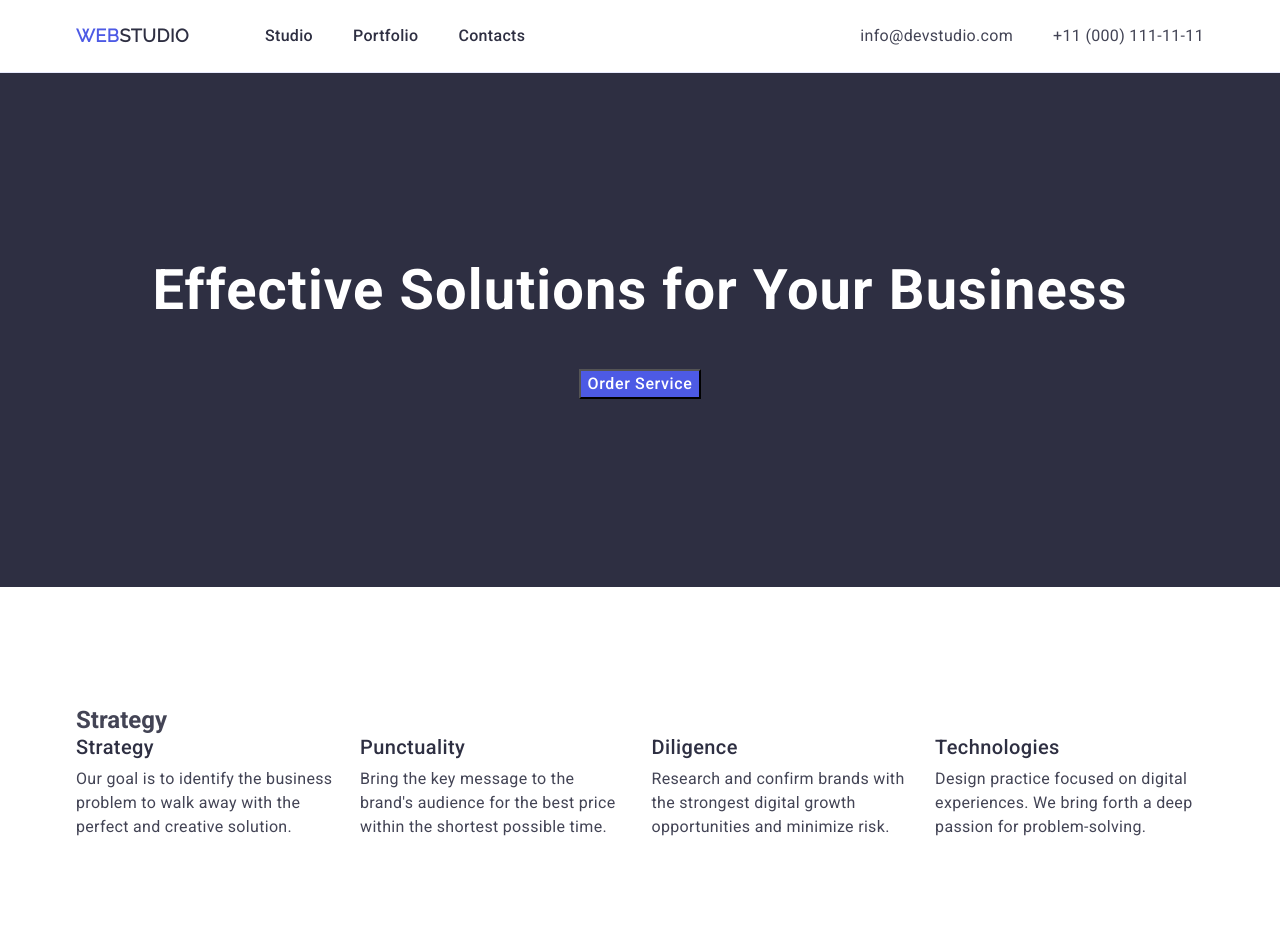
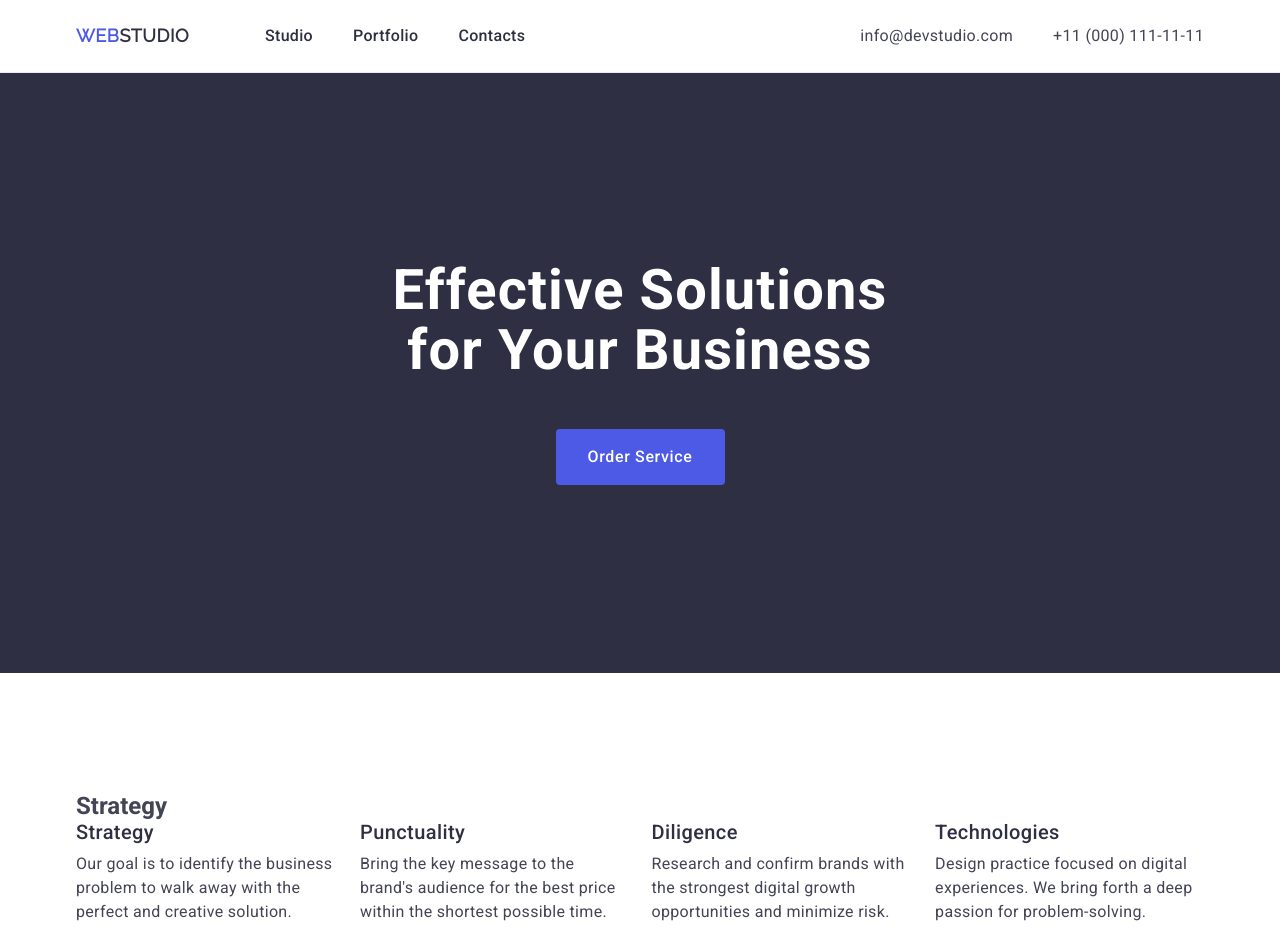
Before and after one commit to Serhii-Sidorkin18/goit-markup-hw-03, a plain HTML site: page index.html in a window 1280 px wide. Shown: the top 927 px of the page. Drawn offline with nearby package versions, Linux system fonts and the light colour scheme.

Commit message:
add style

```diff
--- a/css/style.css
+++ b/css/style.css
@@ -1,10 +1,10 @@
 h1, h2, h3, h4, h5, h6, p {
     margin: 0;;
 }
-.img {
-    display: block;
+img {
     max-width: 100%;
     height: auto;
+    display: block;
 }
 
 
@@ -117,8 +117,10 @@ font-style: normal;
     background-color: #2e2f42;
 }
 .hero-container {
-    padding-top: 188px;
-    padding-bottom: 188px;
+
+    padding: 188px 0;
+
+
 }
 .hero-title {
 font-size: 56px;
@@ -127,6 +129,9 @@ letter-spacing: 0.02em;
 text-align: center;
 color: #fff;
 margin-bottom: 48px;
+max-width: 496px;
+margin-left: auto;
+margin-right: auto;
 }
 
 .hero-btn {
@@ -139,6 +144,10 @@ color: #fff;
 background-color: #4d5ae5;
 cursor: pointer;
 margin: 0 auto;
+min-width: 169px;
+height: 56px;
+border: none;
+border-radius: 4px
 }
 
 .hero-btn:hover,
```
